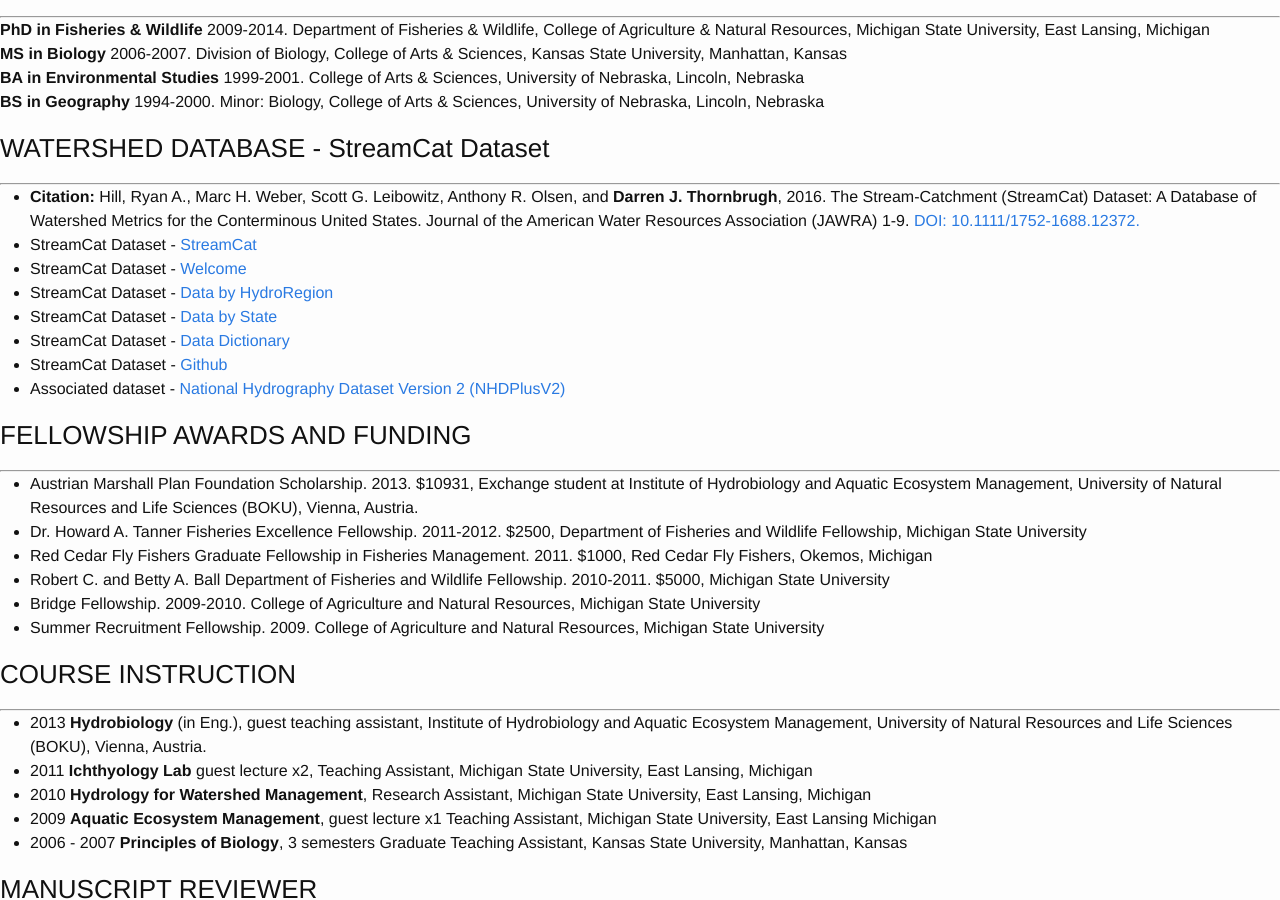
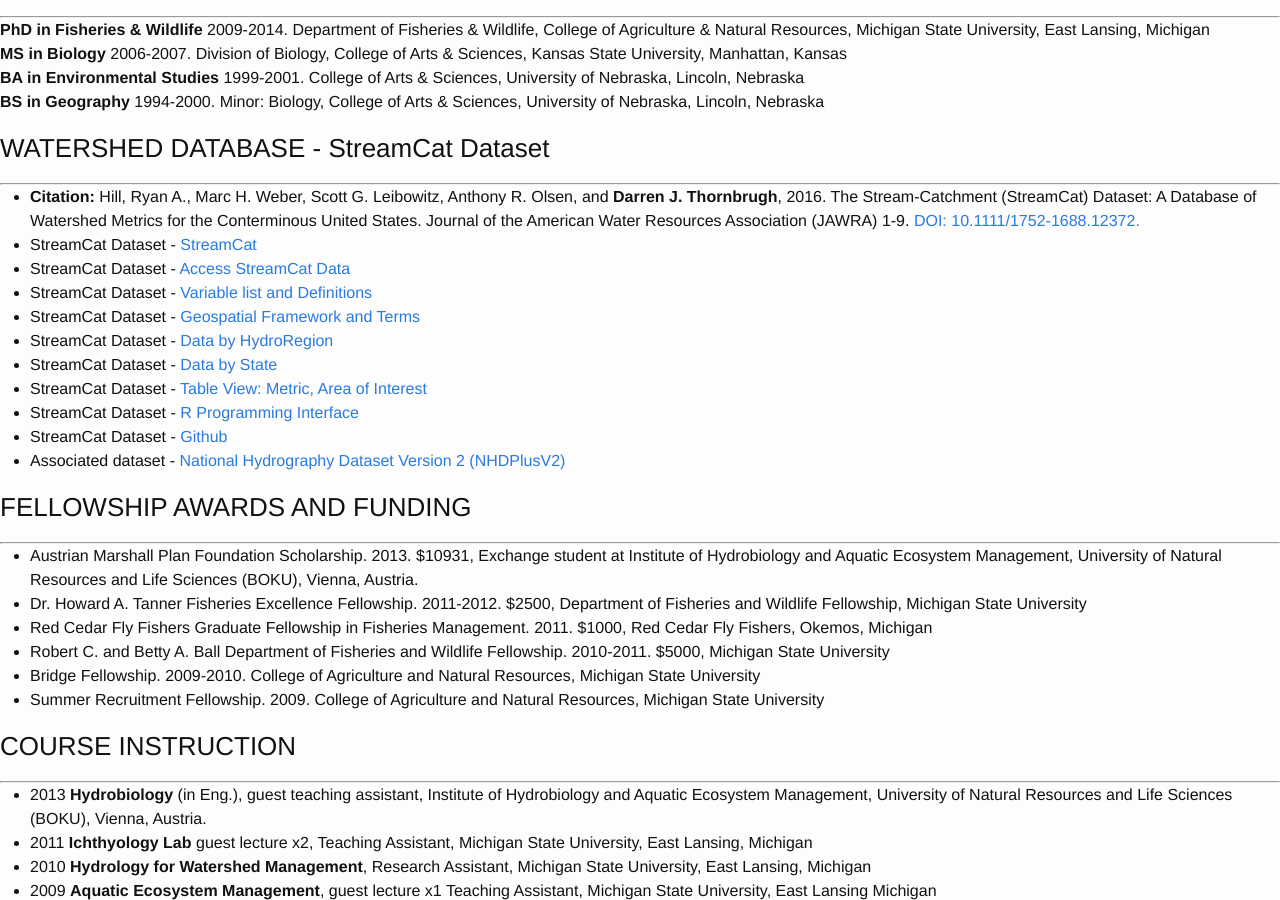
Before and after one commit to dthor/dthor.github.io, a Jekyll site: the page built from research/research.md, in a window 1280 px wide and 900 px high, scrolled down 3087 px. Built offline with Jekyll 4.4.1, drawn with Linux system fonts in a browser that asks for light colours; nearby versions of some CDN libraries; some web fonts are replaced.

Commit message:
update StreamCat
update to StreamCat links

```diff
--- a/research/research.md
+++ b/research/research.md
@@ -82,13 +82,16 @@
 ### WATERSHED DATABASE - StreamCat Dataset
 ***
 -	**Citation:** Hill, Ryan A., Marc H. Weber, Scott G. Leibowitz, Anthony R. Olsen, and **Darren J. Thornbrugh**, 2016. The Stream-Catchment (StreamCat) Dataset: A Database of Watershed Metrics for the Conterminous United States. Journal of the American Water Resources Association (JAWRA) 1-9. [DOI: 10.1111/1752-1688.12372.](http://onlinelibrary.wiley.com/doi/10.1111/1752-1688.12372/abstract)
-- StreamCat Dataset - [StreamCat](https://www.epa.gov/national-aquatic-resource-surveys/streamcat)
-- StreamCat Dataset - [Welcome](ftp://newftp.epa.gov/EPADataCommons/ORD/NHDPlusLandscapeAttributes/StreamCat/WelcomePage.html)
--	StreamCat Dataset - [Data by HydroRegion](ftp://newftp.epa.gov/EPADataCommons/ORD/NHDPlusLandscapeAttributes/StreamCat/HydroRegions/)
--	StreamCat Dataset - [Data by State](ftp://newftp.epa.gov/EPADataCommons/ORD/NHDPlusLandscapeAttributes/StreamCat/States/)
--	StreamCat Dataset - [Data Dictionary](ftp://newftp.epa.gov/EPADataCommons/ORD/NHDPlusLandscapeAttributes/StreamCat/Documentation/DataDictionary.html)
+- StreamCat Dataset - [StreamCat](https://www.epa.gov/national-aquatic-resource-surveys/streamcat-dataset)
+- StreamCat Dataset - [Access StreamCat Data](https://www.epa.gov/national-aquatic-resource-surveys/streamcat-dataset#access-streamcat-data)
+- StreamCat Dataset - [Variable list and Definitions](https://www.epa.gov/national-aquatic-resource-surveys/streamcat-metrics-and-definitions)
+- StreamCat Dataset - [Geospatial Framework and Terms](https://www.epa.gov/national-aquatic-resource-surveys/streamcat-dataset-readme#geospatial)
+-	StreamCat Dataset - [Data by HydroRegion](https://gaftp.epa.gov/epadatacommons/ORD/NHDPlusLandscapeAttributes/StreamCat/HydroRegions/)
+-	StreamCat Dataset - [Data by State](https://gaftp.epa.gov/epadatacommons/ORD/NHDPlusLandscapeAttributes/StreamCat/States/)
+-	StreamCat Dataset - [Table View: Metric, Area of Interest](https://www.epa.gov/national-aquatic-resource-surveys/streamcat-web-tool-table-view)
+-	StreamCat Dataset - [R Programming Interface](https://github.com/USEPA/StreamCatTools)
 -	StreamCat Dataset - [Github](https://github.com/USEPA/StreamCat)
--	Associated dataset - [National Hydrography Dataset Version 2 (NHDPlusV2)](http://www.horizon-systems.com/nhdplus/NHDplusV2_home.php)
+-	Associated dataset - [National Hydrography Dataset Version 2 (NHDPlusV2)](https://www.epa.gov/waterdata/nhdplus-national-hydrography-dataset-plus)
 
 ### FELLOWSHIP AWARDS AND FUNDING
 ***
```
